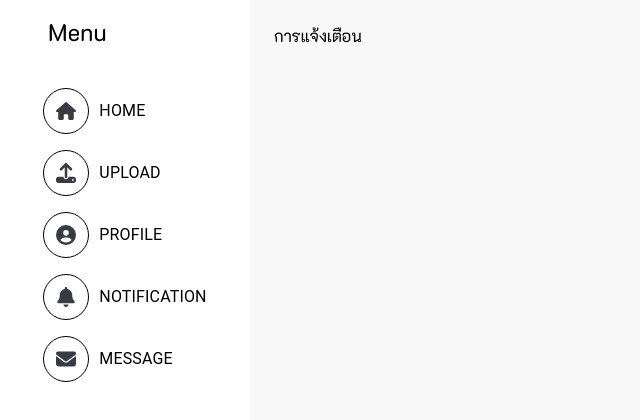
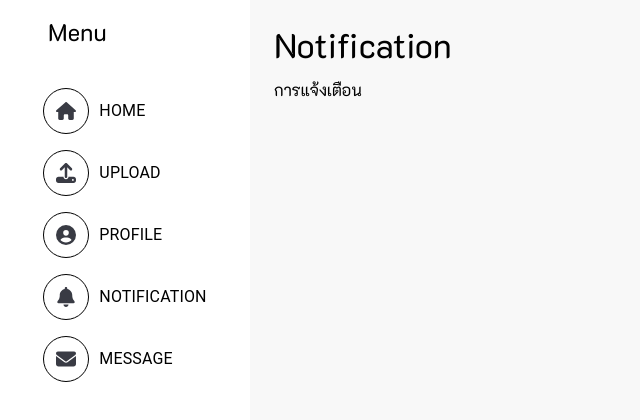
Before and after one commit to Boom-Tris/Boom-Tris-hospital, a React (Create React App) app in the folder Frontend/: page /NOTIFICATION in a window 1280 px wide. Shown: the top 420 px of the page, without its empty margins (0-640 px from the left). Built offline with nearby package versions, Linux system fonts and the light colour scheme.

Commit message:
Update Notification.js

```diff
--- a/Frontend/src/pages/Notification.js
+++ b/Frontend/src/pages/Notification.js
@@ -2,7 +2,14 @@ import React from 'react';
 import { Typography } from '@mui/material';
 
 const Notification = () => {
-  return <Typography variant="body1">การแจ้งเตือน</Typography>;
+
+  return (
+    <div>
+      <Typography variant="h4" gutterBottom> Notification </Typography>
+      <Typography variant="body1">การแจ้งเตือน </Typography>
+    </div>
+  )
+
 };
 
 export default Notification;
```
